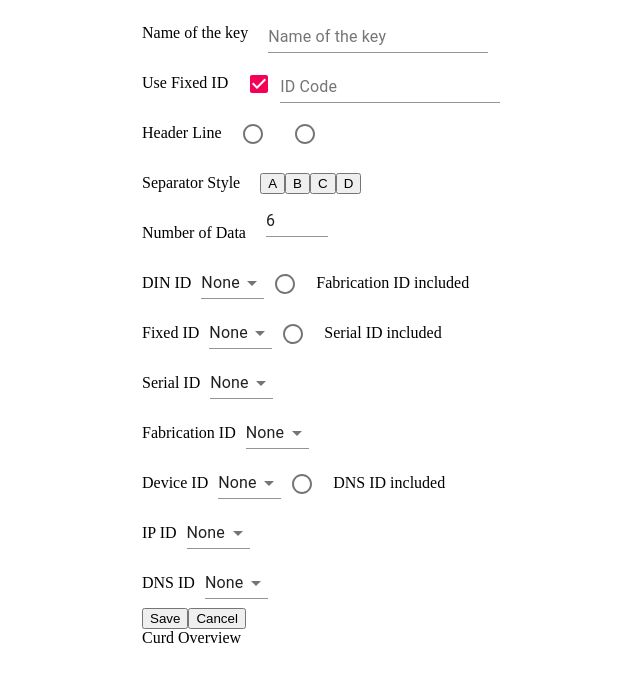
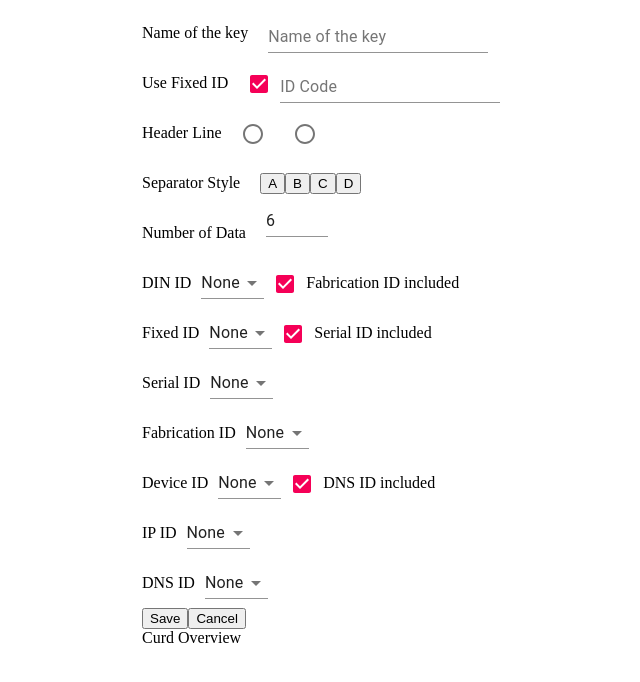
Before and after one commit to amrahman90/reactSampleCrudForm, a React app: page / in a window 1280 px wide. Shown: the top 682 px of the page, without its empty margins (222-862 px from the left). Built offline with nearby package versions, Linux system fonts and the light colour scheme.

Commit message:
implemented auto filling select option

```diff
--- a/src/components/CurdForm.tsx
+++ b/src/components/CurdForm.tsx
@@ -20,25 +20,19 @@ const CurdForm: React.FunctionComponent = () => {
 
     const [numberOfData, setNumberOfData] = useState(6);
 
-    const [selectValues, setSelectValue] = useState([
-        { currentValue: 'none', id: '0' },
-        { currentValue: 'none', id: '1' },
-        { currentValue: 'none', id: '2' },
-        { currentValue: 'none', id: '3' },
-        { currentValue: 'none', id: '4' },
-        { currentValue: 'none', id: '5' },
-        { currentValue: 'none', id: '6' }
+    const [selectValues, setSelectValue] = useState<Array<{ currentValue: string, id: string }>>([]);
+
+    const [activeSelected, setActiveSelected] = useState([
+        { currentValue: '0', id: '0' },
+        { currentValue: '0', id: '1' },
+        { currentValue: '0', id: '2' },
+        { currentValue: '0', id: '3' },
+        { currentValue: '0', id: '4' },
+        { currentValue: '0', id: '5' },
+        { currentValue: '0', id: '6' }
     ]);
 
-    const [activeSelected, setActiveSelected] = useState([
-        { currentValue: 'none', id: '0' },
-        { currentValue: 'none', id: '1' },
-        { currentValue: 'none', id: '2' },
-        { currentValue: 'none', id: '3' },
-        { currentValue: 'none', id: '4' },
-        { currentValue: 'none', id: '5' },
-        { currentValue: 'none', id: '6' }
-    ]);
+    // const [selectLookUp, setSelectLookUp] = useState(new Map());
 
     const selectOnChangeHandler = (event: any, selectId: string) => {
         console.log('debug-event ', event.target.value, event.target.id);
@@ -53,6 +47,10 @@ const CurdForm: React.FunctionComponent = () => {
 
         console.log('active select ', values);
         setActiveSelected(values);
+
+        // pushing the selected value for looking up in a constant time in Hashmap
+
+        // setSelectLookUp(selectLookUp.set(selectValue, true));
 
     }
 
@@ -72,7 +70,8 @@ const CurdForm: React.FunctionComponent = () => {
             <Select
                 native
                 onChange={(e) => selectOnChangeHandler(e, selectId)}
-                defaultValue={currentValue}
+                // defaultValue={currentValue}
+                value={currentValue}
                 inputProps={{
                     name: selectId,
                     id: selectId,
@@ -89,30 +88,77 @@ const CurdForm: React.FunctionComponent = () => {
 
     useEffect(() => {
 
-        const values = [...selectValues];
+        const values: Array<{ currentValue: string, id: string }> = [];
+        const selectLookUp = new Map();
 
-        activeSelected.forEach((currentSelected, index) => {
+        //First get the user inputted select values
 
-            if (currentSelected.currentValue === 'none') {
-                values[index].currentValue = `${index}`;
-                values[index].id = `${index}`;
+        let userSelected = 0;
+
+        activeSelected.forEach((current, idx) => {
+
+            if (current.currentValue !== '0') {
+                values[idx] = { currentValue: current.currentValue, id: current.id };
+                selectLookUp.set(current.currentValue, true);
+                userSelected++;
             }
             else {
-                values[index].currentValue = currentSelected.currentValue;
-                values[index].id = currentSelected.id;
+                values[idx] = { currentValue: '0', id: current.id };
             }
         });
 
+        // getting rest of the numbers
+
+        const restOfValues: Array<string> = [];
+
+        if (userSelected < numberOfData) {
+
+            const remainingSelection = numberOfData - userSelected;
+
+            let counter = 0;
+
+            for (let i = 1; i <= 7; ++i) {
+                if (!selectLookUp.has(`${i}`) && (counter < remainingSelection)) {
+                    restOfValues.push(`${i}`);
+                    counter++;
+                }
+            }
+        }
+
+        let index = 0;
+
+        if (restOfValues.length > 0 && selectLookUp.size > 0) {
+            values.forEach((current, idx) => {
+                if (current.currentValue === '0') {
+                    values[idx] = { currentValue: restOfValues[index], id: current.id };
+                    index++;
+                    // console.log('values ', current.currentValue);
+                }
+            });
+        }
+
         setSelectValue(values);
 
-        console.log('inside use effect ', values);
+        // console.log('inside use effect ', values);
+        // console.log('select look up ', selectLookUp);
+        // console.log('rem ', restOfValues);
 
-    }, [activeSelected]);
+
+    }, [activeSelected, numberOfData]);
 
 
     const numberOfDataOnChangeHandler = (event: any) => {
         setNumberOfData(event.target.value);
-        // console.log('debug-event ', event.target.value);
+
+        setActiveSelected([
+            { currentValue: '0', id: '0' },
+            { currentValue: '0', id: '1' },
+            { currentValue: '0', id: '2' },
+            { currentValue: '0', id: '3' },
+            { currentValue: '0', id: '4' },
+            { currentValue: '0', id: '5' },
+            { currentValue: '0', id: '6' }
+        ]);
     }
 
 
@@ -180,14 +226,17 @@ const CurdForm: React.FunctionComponent = () => {
                 <p
                     style={styles.inlineBlock}
                 >DIN ID</p>
-                {selectGenerator('0', '0')}
-                <Radio
-                    style={styles.inlineBlock}
-                    value="d"
-                    color="default"
-                    name="radio-button-demo"
-                    inputProps={{ 'aria-label': 'D' }}
+                {
+                    selectValues[0] !== undefined
+                        ?
+                        selectGenerator(selectValues[0].currentValue, '0')
+                        :
+                        selectGenerator('0', '0')
+                }
+                <Checkbox
+                    checked={true}
                 />
+
                 <p style={styles.inlineBlock}>Fabrication ID included</p>
 
             </div>
@@ -196,13 +245,15 @@ const CurdForm: React.FunctionComponent = () => {
                 <p
                     style={styles.inlineBlock}
                 >Fixed ID</p>
-                {selectGenerator('0', '1')}
-                <Radio
-                    style={styles.inlineBlock}
-                    value="d"
-                    color="default"
-                    name="radio-button-demo"
-                    inputProps={{ 'aria-label': 'D' }}
+                {
+                    selectValues[1] !== undefined
+                        ?
+                        selectGenerator(selectValues[1].currentValue, '1')
+                        :
+                        selectGenerator('0', '1')
+                }
+                <Checkbox
+                    checked={true}
                 />
                 <p style={styles.inlineBlock}>Serial ID included</p>
 
@@ -212,7 +263,13 @@ const CurdForm: React.FunctionComponent = () => {
                 <p
                     style={styles.inlineBlock}
                 >Serial ID</p>
-                {selectGenerator('0', '2')}
+                {
+                    selectValues[2] !== undefined
+                        ?
+                        selectGenerator(selectValues[2].currentValue, '2')
+                        :
+                        selectGenerator('0', '2')
+                }
 
             </div>
 
@@ -220,7 +277,13 @@ const CurdForm: React.FunctionComponent = () => {
                 <p
                     style={styles.inlineBlock}
                 >Fabrication ID</p>
-                {selectGenerator('0', '3')}
+                {
+                    selectValues[3] !== undefined
+                        ?
+                        selectGenerator(selectValues[3].currentValue, '3')
+                        :
+                        selectGenerator('0', '3')
+                }
 
             </div>
 
@@ -228,13 +291,15 @@ const CurdForm: React.FunctionComponent = () => {
                 <p
                     style={styles.inlineBlock}
                 >Device ID</p>
-                {selectGenerator('0', '4')}
-                <Radio
-                    style={styles.inlineBlock}
-                    value="d"
-                    color="default"
-                    name="radio-button-demo"
-                    inputProps={{ 'aria-label': 'D' }}
+                {
+                    selectValues[4] !== undefined
+                        ?
+                        selectGenerator(selectValues[4].currentValue, '4')
+                        :
+                        selectGenerator('0', '4')
+                }
+                <Checkbox
+                    checked={true}
                 />
                 <p style={styles.inlineBlock}>DNS ID included</p>
 
@@ -244,7 +309,13 @@ const CurdForm: React.FunctionComponent = () => {
                 <p
                     style={styles.inlineBlock}
                 >IP ID</p>
-                {selectGenerator('0', '5')}
+                {
+                    selectValues[5] !== undefined
+                        ?
+                        selectGenerator(selectValues[5].currentValue, '5')
+                        :
+                        selectGenerator('0', '5')
+                }
 
             </div>
 
@@ -254,7 +325,14 @@ const CurdForm: React.FunctionComponent = () => {
                 >
                     DNS ID
                 </p>
-                {selectGenerator('0', '6')}
+
+                {
+                    selectValues[6] !== undefined
+                        ?
+                        selectGenerator(selectValues[6].currentValue, '6')
+                        :
+                        selectGenerator('0', '6')
+                }
             </div>
 
             <div>
```
